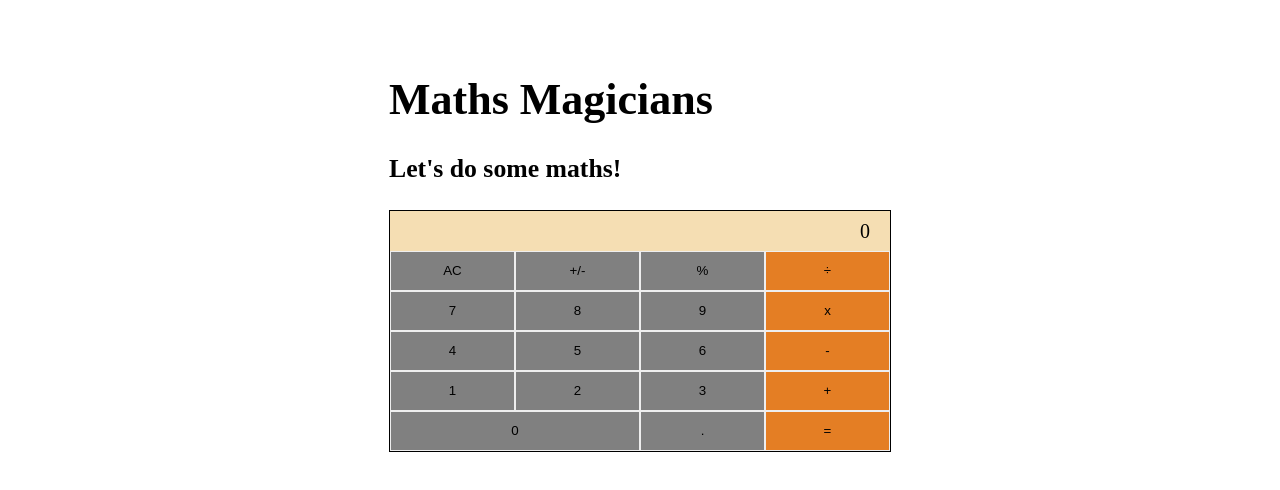
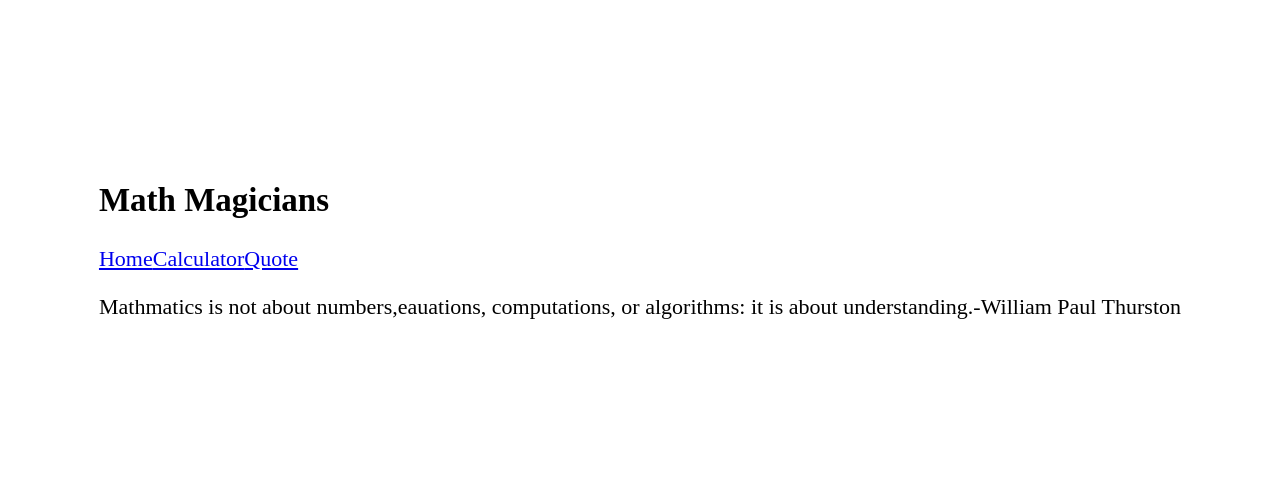
Before and after one commit to Christabelle143/maths-magician-2, a React (Create React App) app: page /quote in a window 1280 px wide. Shown: the top 490 px of the page. Built offline with nearby package versions, Linux system fonts and the light colour scheme.

Commit message:
used routers to form the spa

```diff
--- a/src/components/Calculator.js
+++ b/src/components/Calculator.js
@@ -9,8 +9,9 @@ const Calculator = () => {
   };
   return (
     <>
-      <h1>Maths Magicians</h1>
-
+      <div className="maths">
+        <h1>Maths Magicians</h1>
+      </div>
       <h3>Let's do some maths!</h3>
       <div className="calculator-container">
         <div className="calc-input"><span className="result">{state.next || state.total || 0}</span></div>
--- a/src/components/Navbar.js
+++ b/src/components/Navbar.js
@@ -0,0 +1,11 @@
+const Navbar = () => (
+  <nav className="navbar">
+    <h1> Math Magicians </h1>
+    <div className="links">
+      <a href="/">Home</a>
+      <a href="/Calculator">Calculator</a>
+      <a href="/Quote">Quote</a>
+    </div>
+  </nav>
+);
+export default Navbar;
--- a/src/components/Quote.js
+++ b/src/components/Quote.js
@@ -0,0 +1,12 @@
+const Quote = () => (
+  <div className="quote">
+    <p>
+      {' '}
+      Mathmatics is not about numbers,eauations, computations,
+      or algorithms: it is about understanding.
+      <span className="author">-William Paul Thurston</span>
+    </p>
+  </div>
+);
+
+export default Quote;
--- a/src/index.js
+++ b/src/index.js
@@ -3,11 +3,26 @@
 import React from 'react';
 import ReactDOM from 'react-dom';
 import './index.css';
+import { BrowserRouter as Router, Route, Routes } from 'react-router-dom';
 import App from './App';
+import Calculator from './components/Calculator';
+import Navbar from './components/Navbar';
+import Home from './components/Home';
+import Quote from './components/Quote';
 
 ReactDOM.render(
-  <React.StrictMode>
-    <App />
-  </React.StrictMode>,
+  <Router>
+    <div>
+      <Navbar />
+      <div>
+        <Routes>
+          <Route path="/" element={<Home />} />
+          <Route path="calculator" element={<Calculator />} />
+          <Route path="quote" element={<Quote />} />
+        </Routes>
+      </div>
+    </div>
+  </Router>,
   document.getElementById('root'),
 );
+export default App;
```
